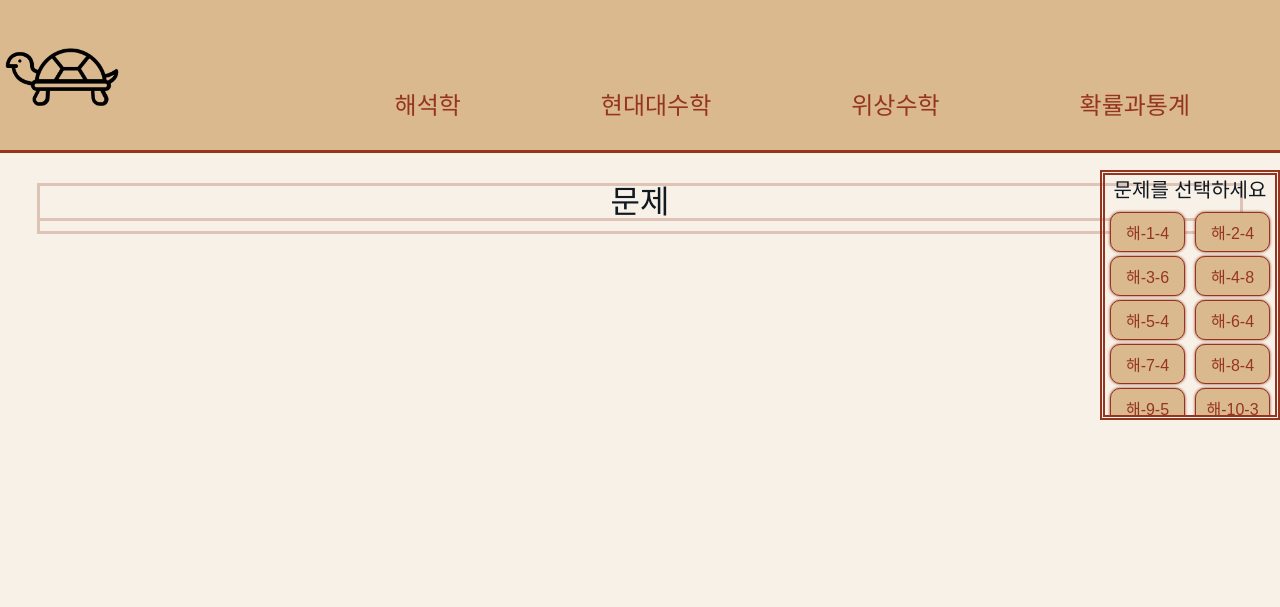
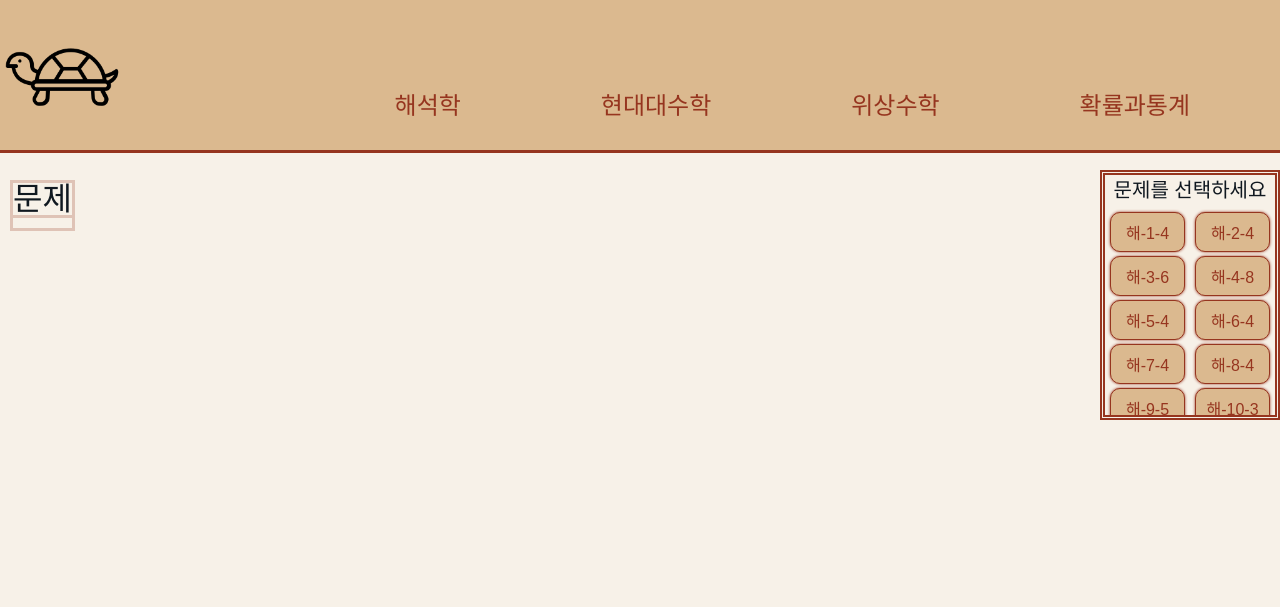
Before and after one commit to prettyturtle/sugyo, a plain HTML site: page html/analaysis.html in a window 1280 px wide. Drawn offline with nearby package versions, Linux system fonts and the light colour scheme.

Commit message:
Update analaysis.css

```diff
--- a/css/analaysis.css
+++ b/css/analaysis.css
@@ -128,6 +128,9 @@ header .inner .subject-menu .subject div:hover a {
 main {
   border: 3px solid #96351f3f;
   max-width: 1200px;
+  position: absolute;
+  top: 150px;
+  left: 10px;
   margin: 30px auto;
 
   /* box-sizing: border-box; */
```
